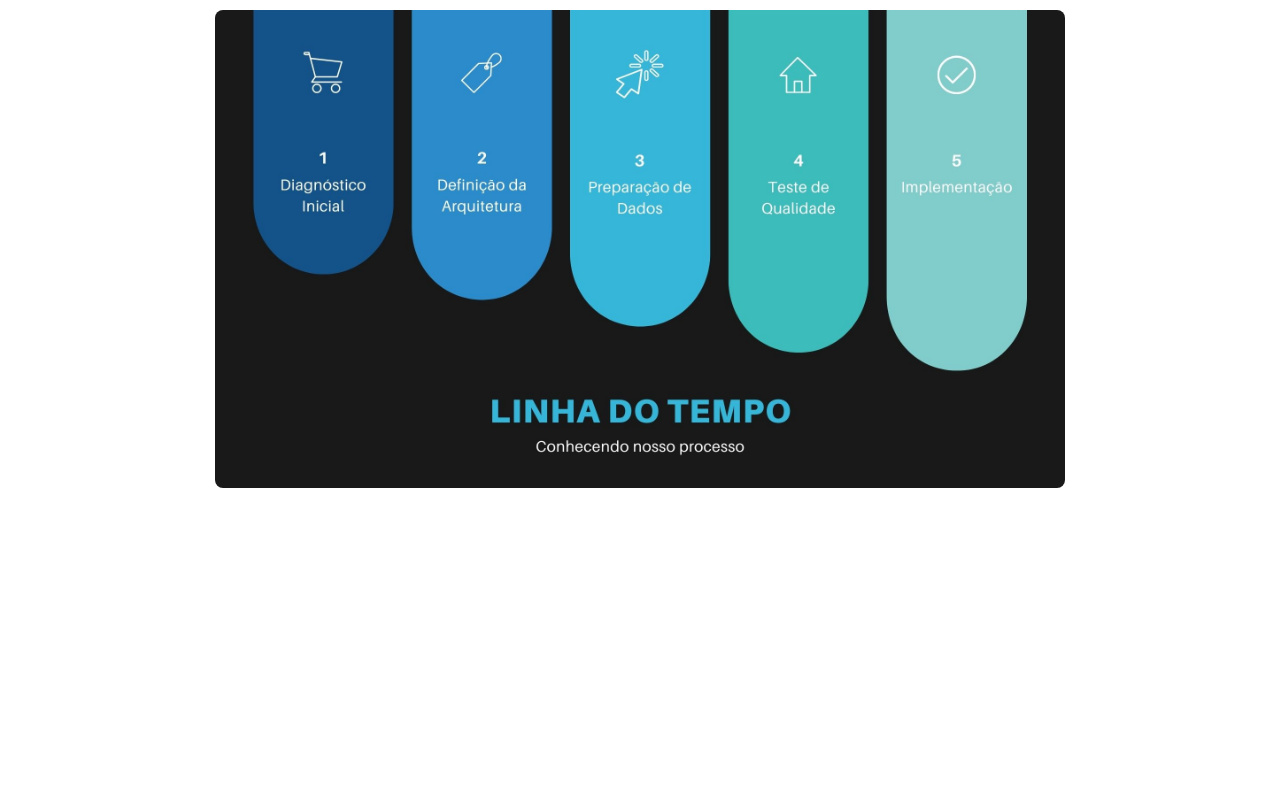
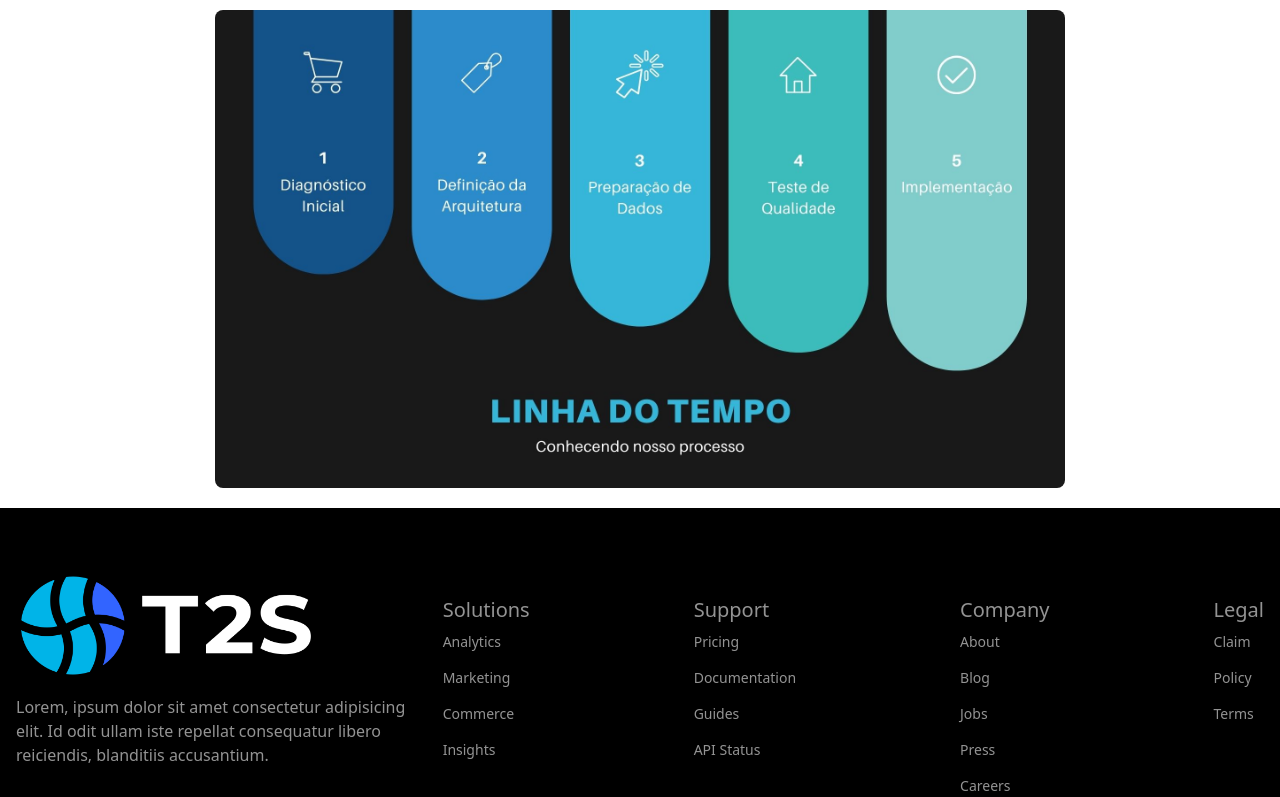
Before and after one commit to PedroTintino/T2S-private, a React (Vite) app in the folder frontend/: page / in a window 1280 px wide. Shown: the part 2000-2797 px from the top of the page. Before the commit the page ends 2508 px from the top, so only its background shows below. Built offline with nearby package versions, Linux system fonts and the light colour scheme.

Commit message:
update: basic inforrmations modal added.

```diff
--- a/frontend/src/App.jsx
+++ b/frontend/src/App.jsx
@@ -3,6 +3,8 @@ import Intro from "./components/Intro"
 import Benefits from "./components/Benefits"
 import OurClients from "./components/OurClients"
 import Process from "./components/Process"
+import Footer from "./components/Footer"
+
 
 function App() {
   return (
@@ -12,6 +14,7 @@ function App() {
       <Benefits />
       <OurClients />
       <Process />
+      <Footer />
     </div>
   )
 }
--- /dev/null
+++ b/frontend/src/components/ContactModal.jsx
@@ -0,0 +1,59 @@
+import React from "react";
+import { FaPhoneAlt } from "react-icons/fa";
+import { MdEmail } from "react-icons/md";
+import { FaAddressBook } from "react-icons/fa";
+
+
+
+function ContactModal({ showModal, setShowModal }) {
+  return (
+    <>
+      {showModal ? (
+        <>
+          <div
+            className="justify-center items-center flex overflow-x-hidden overflow-y-auto fixed inset-0 z-50 outline-none focus:outline-none"
+          >
+            <div className="relative w-[30%] rounded-md bg-aliceBlue my-6 mx-auto max-w-2xl">
+              {/*content*/}
+              <div className="border-0 rounded-lg shadow-lg relative flex flex-col w-full bg-aliceBlue outline-none focus:outline-none">
+                {/*header*/}
+                <div className="flex items-start justify-center p-5 border-b border-solid border-blueGray-200 rounded-t">
+                  <h3 className="text-3xl font-semibold">
+                    Contato
+                  </h3>
+                </div>
+                {/*body*/}
+                <div className="relative p-5 flex-auto">
+                  <p className="flex gap-2 items-center text-xl">
+                  <FaAddressBook />
+                    Praça da República, 87 - Sala 111 - Centro - Santos/SP
+                  </p>
+                  <p className="flex gap-2 items-center text-xl">
+                    <FaPhoneAlt />
+                    +55 13 3329-6601
+                  </p>
+                  <p className="flex gap-2 items-center text-xl">
+                    <MdEmail />
+                    vendas@t2s.com.br
+                  </p>
+                </div>
+                {/*footer*/}
+                <div className="flex items-center justify-center p-6 border-t border-solid border-blueGray-200 rounded-b">
+                  <button
+                    className="text-red-500 background-transparent font-bold uppercase px-6 py-2 text-sm outline-none focus:outline-none mr-1 mb-1 ease-linear transition-all duration-150"
+                    type="button"
+                    onClick={() => setShowModal(false)}
+                  >
+                    Fechar
+                  </button>
+                </div>
+              </div>
+            </div>
+          </div>
+          <div className="opacity-25 fixed inset-0 z-40 bg-black"></div>
+        </>
+      ) : null}
+    </>
+  );
+}
+export default ContactModal;
--- /dev/null
+++ b/frontend/src/components/Footer.jsx
@@ -0,0 +1,59 @@
+// Importing necessary React and icon components
+import React from 'react';
+import {
+  FaDribbbleSquare,
+  FaFacebookSquare,
+  FaGithubSquare,
+  FaInstagram,
+  FaTwitterSquare,
+} from 'react-icons/fa';
+import Logo from '../assets/logotipo.png';
+
+function Footer(){
+    const SocialIcon = ({ icon: Icon }) => (
+        <Icon className="social-icon text-white" size={30} />
+      );
+  const items = [
+    { type: 'icon', icon: FaFacebookSquare },
+    { type: 'icon', icon: FaInstagram },
+    { type: 'icon', icon: FaTwitterSquare },
+    { type: 'icon', icon: FaGithubSquare },
+    { type: 'icon', icon: FaDribbbleSquare },
+    { type: 'section', title: 'Solutions', items: ['Analytics', 'Marketing', 'Commerce', 'Insights'] },
+    { type: 'section', title: 'Support', items: ['Pricing', 'Documentation', 'Guides', 'API Status'] },
+    { type: 'section', title: 'Company', items: ['About', 'Blog', 'Jobs', 'Press', 'Careers'] },
+    { type: 'section', title: 'Legal', items: ['Claim', 'Policy', 'Terms'] },
+  ];
+  return (
+    <div className='bg-black mx-auto py-16 px-4 grid lg:grid-cols-3 gap-8 text-lightGray'>
+      <div>
+        <img src={Logo} alt="Logotipo da empresa" height={300} width={300}/>
+        <p className='py-4'>
+          Lorem, ipsum dolor sit amet consectetur adipisicing elit. Id odit ullam iste repellat consequatur libero reiciendis, blanditiis accusantium.
+        </p>
+        <div className='flex justify-between md:w-[75%] my-6'>
+          {items.map((item, index) => (
+            item.type === 'icon' ? (
+              <SocialIcon key={index} icon={item.icon} />
+            ) : null
+          ))}
+        </div>
+      </div>
+      <div className='lg:col-span-2 flex justify-between mt-6'>
+        {items.map((item, index) => (
+          item.type === 'section' ? (
+            <div key={index}>
+              <h6 className="font-medium text-gray-100 text-xl">{item.title}</h6>
+              <ul>
+                {item.items.map((subItem, subIndex) => (
+                  <li key={subIndex} className='py-2 text-sm'>{subItem}</li>
+                ))}
+              </ul>
+            </div>
+          ) : null
+        ))}
+      </div>
+    </div>
+  );
+};
+export default Footer;
--- a/frontend/src/components/Navbar.jsx
+++ b/frontend/src/components/Navbar.jsx
@@ -1,9 +1,11 @@
   import { CiSearch } from "react-icons/ci";
   import Logo from '../assets/logotipo.png'
   import { useState, useEffect } from "react";
+  import ContactModal from "./ContactModal"
 
   function Navbar(){
       const [isTop, setIsTop] = useState(true);
+      const [showModal, setShowModal] = useState(false);
 
       useEffect(() => {
         const handleScroll = () => {
@@ -21,6 +23,9 @@ function Navbar(){
       }, []);
 
       return(
+      <>
+        <ContactModal showModal={showModal} setShowModal={setShowModal} />
+
           <nav className={`w-full p-4 fixed z-10 flex justify-between items-center text-white ${isTop ? 'bg-transparent' : 'bg-black'}`}>
               <img src={Logo} alt="Logotipo da empresa" width={120} height={80} />
               <div className="searchSection flex-grow">
@@ -32,9 +37,10 @@ function Navbar(){
               <div className="linksSection flex gap-3">
               <span className="cursor-pointer hover:border-b border-cyan">O que fazemos</span>
               <span className="cursor-pointer hover:border-b border-cyan">Quem somos</span>
-            <span className="cursor-pointer text-cyan hover:border-b border-white">Contato</span>
+              <span className="cursor-pointer text-cyan hover:border-b border-white" onClick={() => setShowModal(true)}>Contato</span>
               </div>
           </nav>
+        </>
       )
   }
   export default Navbar;
```
Lines whose indentation alone changed are shown as unchanged.
